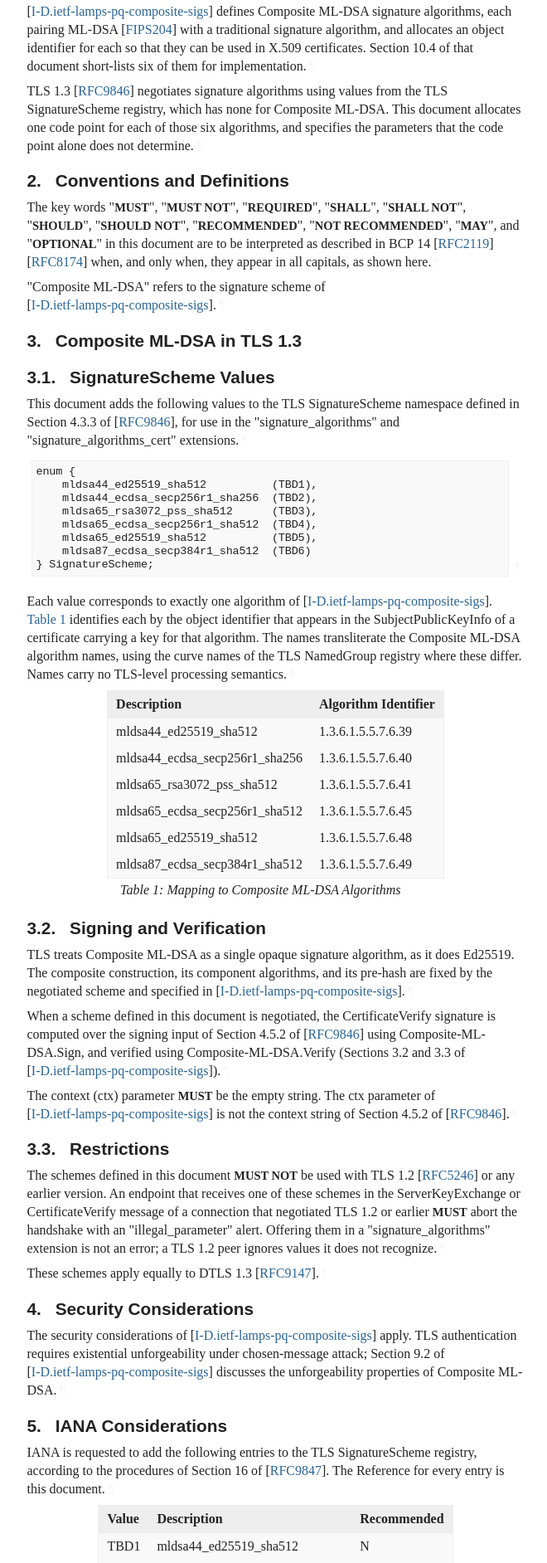
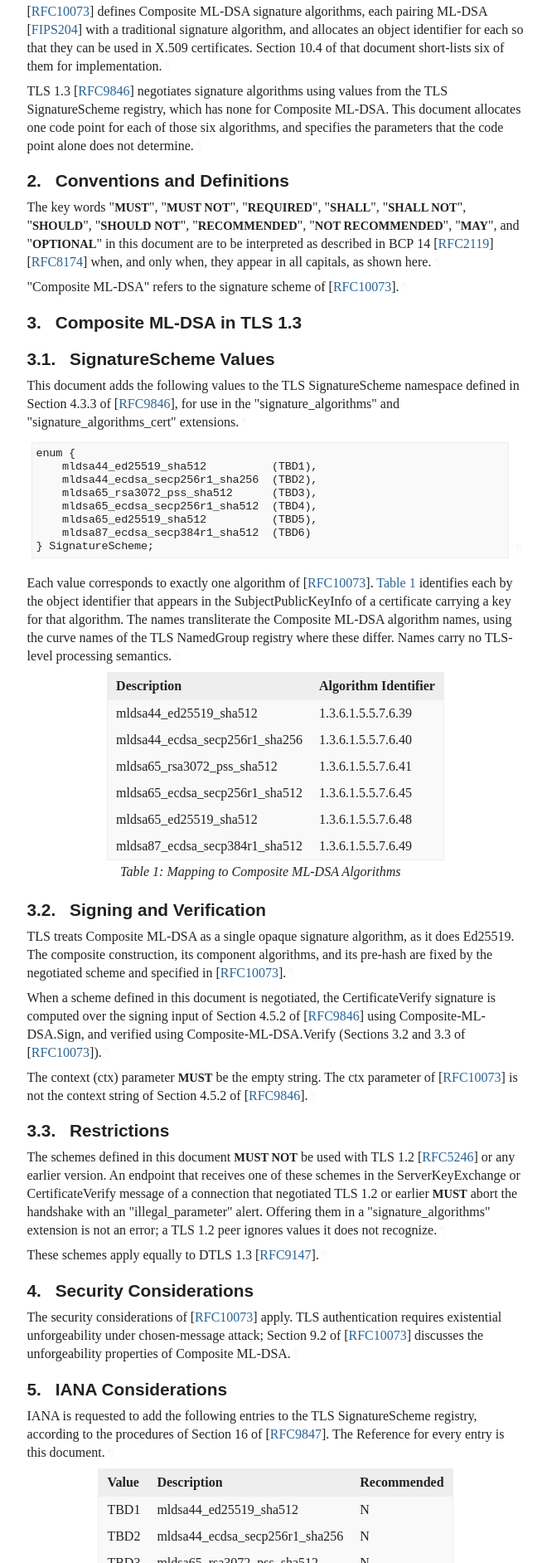
Before and after one commit to bob-beck/draft-beck-hybrid-codepoints, a plain HTML site: page draft-beck-tls-hybrid-codepoints.html in a window 1280 px wide. Shown: the part 916-2800 px from the top of the page at 83% size, without its empty margins (92-752 px from the left). Drawn offline with Linux system fonts and the light colour scheme; a web font is replaced by a local one.

Commit message:
Script updating gh-pages from 473949b. [ci skip]

```diff
--- a/draft-beck-tls-hybrid-codepoints.html
+++ b/draft-beck-tls-hybrid-codepoints.html
@@ -1092,7 +1092,7 @@ svg {
 <section id="section-abstract">
       <h2 id="abstract"><a href="#abstract" class="selfRef">Abstract</a></h2>
 <p id="section-abstract-1">This document allocates TLS SignatureScheme code points for the Composite
-ML-DSA signature algorithms that <span>[<a href="#I-D.ietf-lamps-pq-composite-sigs" class="cite xref">I-D.ietf-lamps-pq-composite-sigs</a>]</span>
+ML-DSA signature algorithms that <span>[<a href="#RFC10073" class="cite xref">RFC10073</a>]</span>
 short-lists for implementation, and specifies the parameters an
 implementation needs to use them interoperably in TLS 1.3.<a href="#section-abstract-1" class="pilcrow">¶</a></p>
 </section>
@@ -1212,7 +1212,7 @@ implementation needs to use them interoperably in TLS 1.3.<a href="#section-abst
       <h2 id="name-introduction">
 <a href="#section-1" class="section-number selfRef">1. </a><a href="#name-introduction" class="section-name selfRef">Introduction</a>
       </h2>
-<p id="section-1-1"><span>[<a href="#I-D.ietf-lamps-pq-composite-sigs" class="cite xref">I-D.ietf-lamps-pq-composite-sigs</a>]</span> defines Composite ML-DSA signature
+<p id="section-1-1"><span>[<a href="#RFC10073" class="cite xref">RFC10073</a>]</span> defines Composite ML-DSA signature
 algorithms, each pairing ML-DSA <span>[<a href="#FIPS204" class="cite xref">FIPS204</a>]</span> with a traditional signature
 algorithm, and allocates an object identifier for each so that they can be used
 in X.509 certificates. Section 10.4 of that document short-lists six of them
@@ -1233,7 +1233,7 @@ parameters that the code point alone does not determine.<a href="#section-1-2" c
 described in BCP 14 <span>[<a href="#RFC2119" class="cite xref">RFC2119</a>]</span> <span>[<a href="#RFC8174" class="cite xref">RFC8174</a>]</span> when, and only when, they
 appear in all capitals, as shown here.<a href="#section-2-1" class="pilcrow">¶</a></p>
 <p id="section-2-2">"Composite ML-DSA" refers to the signature scheme of
-<span>[<a href="#I-D.ietf-lamps-pq-composite-sigs" class="cite xref">I-D.ietf-lamps-pq-composite-sigs</a>]</span>.<a href="#section-2-2" class="pilcrow">¶</a></p>
+<span>[<a href="#RFC10073" class="cite xref">RFC10073</a>]</span>.<a href="#section-2-2" class="pilcrow">¶</a></p>
 </section>
 </div>
 <div id="composite-ml-dsa-in-tls-13">
@@ -1262,7 +1262,7 @@ enum {
 </pre><a href="#section-3.1-2" class="pilcrow">¶</a>
 </div>
 <p id="section-3.1-3">Each value corresponds to exactly one algorithm of
-<span>[<a href="#I-D.ietf-lamps-pq-composite-sigs" class="cite xref">I-D.ietf-lamps-pq-composite-sigs</a>]</span>. <a href="#mapping" class="auto internal xref">Table 1</a> identifies each by the object
+<span>[<a href="#RFC10073" class="cite xref">RFC10073</a>]</span>. <a href="#mapping" class="auto internal xref">Table 1</a> identifies each by the object
 identifier that appears in the SubjectPublicKeyInfo of a certificate carrying a
 key for that algorithm. The names transliterate the Composite ML-DSA algorithm
 names, using the curve names of the TLS NamedGroup registry where these differ.
@@ -1317,13 +1317,13 @@ Names carry no TLS-level processing semantics.<a href="#section-3.1-3" class="pi
 <p id="section-3.2-1">TLS treats Composite ML-DSA as a single opaque signature algorithm, as it does
 Ed25519. The composite construction, its component algorithms, and its pre-hash
 are fixed by the negotiated scheme and specified in
-<span>[<a href="#I-D.ietf-lamps-pq-composite-sigs" class="cite xref">I-D.ietf-lamps-pq-composite-sigs</a>]</span>.<a href="#section-3.2-1" class="pilcrow">¶</a></p>
+<span>[<a href="#RFC10073" class="cite xref">RFC10073</a>]</span>.<a href="#section-3.2-1" class="pilcrow">¶</a></p>
 <p id="section-3.2-2">When a scheme defined in this document is negotiated, the CertificateVerify
 signature is computed over the signing input of Section 4.5.2 of <span>[<a href="#RFC9846" class="cite xref">RFC9846</a>]</span>
 using Composite-ML-DSA.Sign, and verified using Composite-ML-DSA.Verify
-(Sections 3.2 and 3.3 of <span>[<a href="#I-D.ietf-lamps-pq-composite-sigs" class="cite xref">I-D.ietf-lamps-pq-composite-sigs</a>]</span>).<a href="#section-3.2-2" class="pilcrow">¶</a></p>
+(Sections 3.2 and 3.3 of <span>[<a href="#RFC10073" class="cite xref">RFC10073</a>]</span>).<a href="#section-3.2-2" class="pilcrow">¶</a></p>
 <p id="section-3.2-3">The context (ctx) parameter <span class="bcp14">MUST</span> be the empty string. The ctx parameter of
-<span>[<a href="#I-D.ietf-lamps-pq-composite-sigs" class="cite xref">I-D.ietf-lamps-pq-composite-sigs</a>]</span> is not the context string of Section 4.5.2
+<span>[<a href="#RFC10073" class="cite xref">RFC10073</a>]</span> is not the context string of Section 4.5.2
 of <span>[<a href="#RFC9846" class="cite xref">RFC9846</a>]</span>.<a href="#section-3.2-3" class="pilcrow">¶</a></p>
 </section>
 </div>
@@ -1348,9 +1348,9 @@ peer ignores values it does not recognize.<a href="#section-3.3-1" class="pilcro
       <h2 id="name-security-considerations">
 <a href="#section-4" class="section-number selfRef">4. </a><a href="#name-security-considerations" class="section-name selfRef">Security Considerations</a>
       </h2>
-<p id="section-4-1">The security considerations of <span>[<a href="#I-D.ietf-lamps-pq-composite-sigs" class="cite xref">I-D.ietf-lamps-pq-composite-sigs</a>]</span> apply. TLS
+<p id="section-4-1">The security considerations of <span>[<a href="#RFC10073" class="cite xref">RFC10073</a>]</span> apply. TLS
 authentication requires existential unforgeability under chosen-message attack;
-Section 9.2 of <span>[<a href="#I-D.ietf-lamps-pq-composite-sigs" class="cite xref">I-D.ietf-lamps-pq-composite-sigs</a>]</span> discusses the
+Section 9.2 of <span>[<a href="#RFC10073" class="cite xref">RFC10073</a>]</span> discusses the
 unforgeability properties of Composite ML-DSA.<a href="#section-4-1" class="pilcrow">¶</a></p>
 </section>
 </div>
@@ -1422,10 +1422,6 @@ Reference for every entry is this document.<a href="#section-5-1" class="pilcrow
 <a href="#section-6.1" class="section-number selfRef">6.1. </a><a href="#name-normative-references" class="section-name selfRef">Normative References</a>
         </h3>
 <dl class="references">
-<dt id="I-D.ietf-lamps-pq-composite-sigs">[I-D.ietf-lamps-pq-composite-sigs]</dt>
-        <dd>
-<span class="refAuthor">Ounsworth, M.</span>, <span class="refAuthor">Gray, J.</span>, <span class="refAuthor">Pala, M.</span>, <span class="refAuthor">Klaußner, J.</span>, and <span class="refAuthor">S. Fluhrer</span>, <span class="refTitle">"Composite Module-Lattice-Based Digital Signature Algorithm (ML-DSA) for use in X.509 Public Key Infrastructure"</span>, <span class="refContent">Work in Progress</span>, <span class="seriesInfo">Internet-Draft, draft-ietf-lamps-pq-composite-sigs-19</span>, <time datetime="2026-04-21" class="refDate">21 April 2026</time>, <span>&lt;<a href="https://datatracker.ietf.org/doc/html/draft-ietf-lamps-pq-composite-sigs-19">https://datatracker.ietf.org/doc/html/draft-ietf-lamps-pq-composite-sigs-19</a>&gt;</span>. </dd>
-<dd class="break"></dd>
 <dt id="RFC2119">[RFC2119]</dt>
         <dd>
 <span class="refAuthor">Bradner, S.</span>, <span class="refTitle">"Key words for use in RFCs to Indicate Requirement Levels"</span>, <span class="seriesInfo">BCP 14</span>, <span class="seriesInfo">RFC 2119</span>, <span class="seriesInfo">DOI 10.17487/RFC2119</span>, <time datetime="1997-03" class="refDate">March 1997</time>, <span>&lt;<a href="https://www.rfc-editor.org/rfc/rfc2119">https://www.rfc-editor.org/rfc/rfc2119</a>&gt;</span>. </dd>
@@ -1439,8 +1435,12 @@ Reference for every entry is this document.<a href="#section-5-1" class="pilcrow
 <span class="refAuthor">Rescorla, E.</span>, <span class="refTitle">"The Transport Layer Security (TLS) Protocol Version 1.3"</span>, <span class="seriesInfo">RFC 9846</span>, <span class="seriesInfo">DOI 10.17487/RFC9846</span>, <time datetime="2026-07" class="refDate">July 2026</time>, <span>&lt;<a href="https://www.rfc-editor.org/rfc/rfc9846">https://www.rfc-editor.org/rfc/rfc9846</a>&gt;</span>. </dd>
 <dd class="break"></dd>
 <dt id="RFC9847">[RFC9847]</dt>
+        <dd>
+<span class="refAuthor">Salowey, J.</span> and <span class="refAuthor">S. Turner</span>, <span class="refTitle">"IANA Registry Updates for TLS and DTLS"</span>, <span class="seriesInfo">RFC 9847</span>, <span class="seriesInfo">DOI 10.17487/RFC9847</span>, <time datetime="2025-12" class="refDate">December 2025</time>, <span>&lt;<a href="https://www.rfc-editor.org/rfc/rfc9847">https://www.rfc-editor.org/rfc/rfc9847</a>&gt;</span>. </dd>
+<dd class="break"></dd>
+<dt id="RFC10073">[RFC10073]</dt>
       <dd>
-<span class="refAuthor">Salowey, J.</span> and <span class="refAuthor">S. Turner</span>, <span class="refTitle">"IANA Registry Updates for TLS and DTLS"</span>, <span class="seriesInfo">RFC 9847</span>, <span class="seriesInfo">DOI 10.17487/RFC9847</span>, <time datetime="2025-12" class="refDate">December 2025</time>, <span>&lt;<a href="https://www.rfc-editor.org/rfc/rfc9847">https://www.rfc-editor.org/rfc/rfc9847</a>&gt;</span>. </dd>
+<span class="refAuthor">Ounsworth, M.</span>, <span class="refAuthor">Gray, J.</span>, <span class="refAuthor">Pala, M.</span>, <span class="refAuthor">Klaußner, J.</span>, and <span class="refAuthor">S. Fluhrer</span>, <span class="refTitle">"Composite Module-Lattice-Based Digital Signature Algorithm (ML-DSA) for Use in X.509 Public Key Infrastructure"</span>, <span class="seriesInfo">RFC 10073</span>, <span class="seriesInfo">DOI 10.17487/RFC10073</span>, <time datetime="2026-11" class="refDate">November 2026</time>, <span>&lt;<a href="https://www.rfc-editor.org/rfc/rfc10073">https://www.rfc-editor.org/rfc/rfc10073</a>&gt;</span>. </dd>
 <dd class="break"></dd>
 </dl>
 </section>
```
Also changed, not shown: index.html (+1 -1 lines), draft-beck-tls-hybrid-codepoints.txt.
